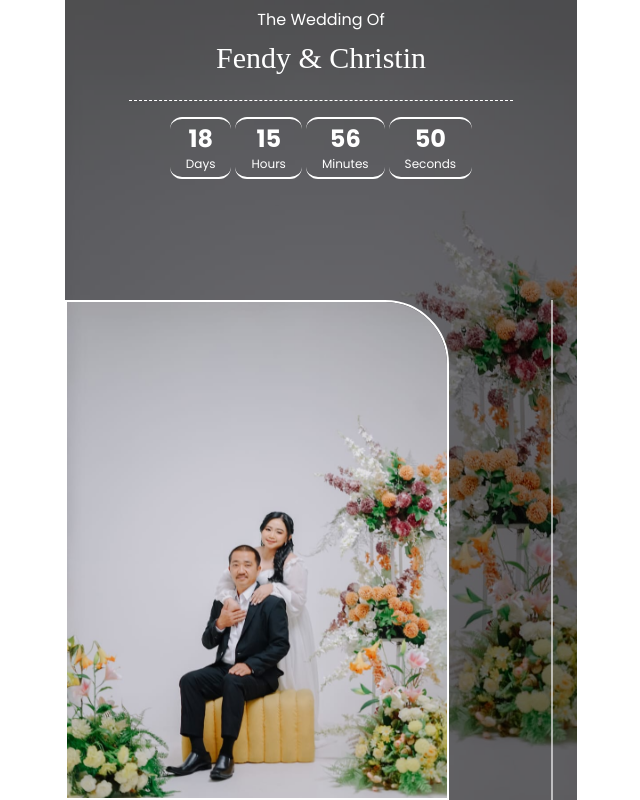
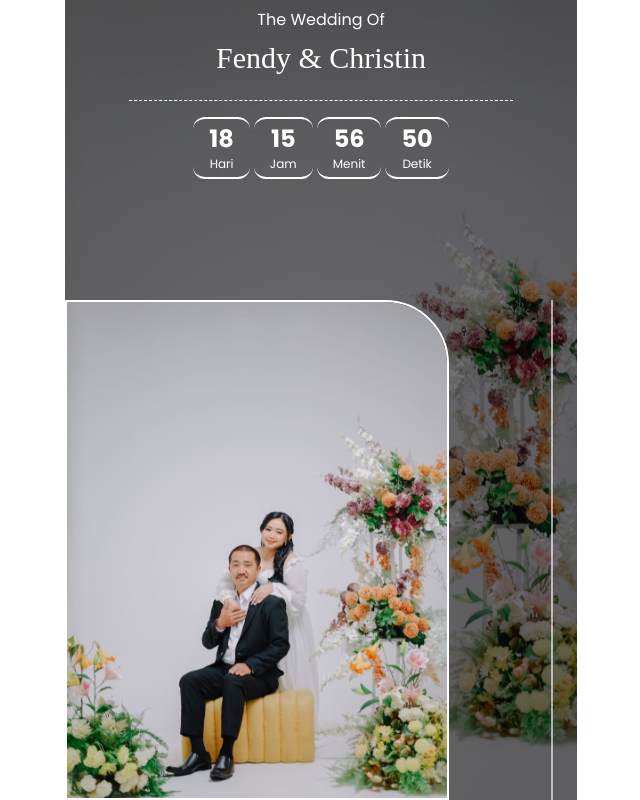
Before and after one commit to RivaldoValenntino/wedding-invitation, a website: page index.html in a window 1280 px wide. Shown: the part 800-1600 px from the top of the page, without its empty margins (319-959 px from the left). Drawn offline with nearby package versions, Linux system fonts and the light colour scheme; no server answers; a web font is replaced by a local one.

Commit message:
Update index.html

```diff
--- a/index.html
+++ b/index.html
@@ -115,25 +115,25 @@
               class="flex flex-col items-center px-4 py-1 border-t-2 border-b-2 border-white rounded-xl"
             >
               <p id="days" class="text-2xl font-bold">127</p>
-              <span class="text-[12px]">Days</span>
+              <span class="text-[12px]">Hari</span>
             </div>
             <div
               class="flex flex-col items-center px-4 py-1 border-t-2 border-b-2 border-white rounded-xl"
             >
               <p id="hours" class="text-2xl font-bold">14</p>
-              <span class="text-[12px]">Hours</span>
+              <span class="text-[12px]">Jam</span>
             </div>
             <div
               class="flex flex-col items-center px-4 py-1 border-t-2 border-b-2 border-white rounded-xl"
             >
               <p id="minutes" class="text-2xl font-bold">29</p>
-              <span class="text-[12px]">Minutes</span>
+              <span class="text-[12px]">Menit</span>
             </div>
             <div
               class="flex flex-col items-center px-4 py-1 border-t-2 border-b-2 border-white rounded-xl"
             >
               <p id="seconds" class="text-2xl font-bold">11</p>
-              <span class="text-[12px]">Seconds</span>
+              <span class="text-[12px]">Detik</span>
             </div>
           </div>
 
```
